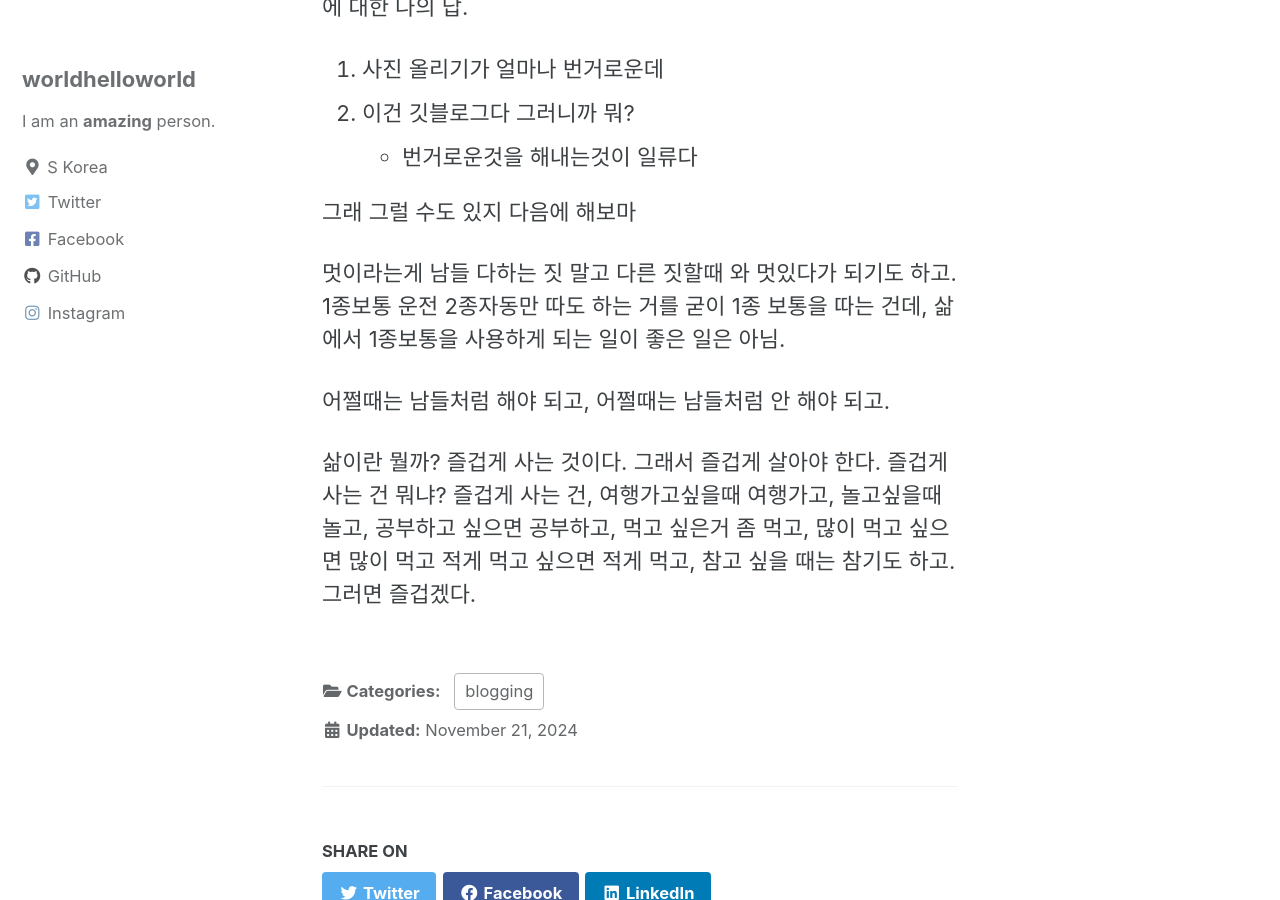
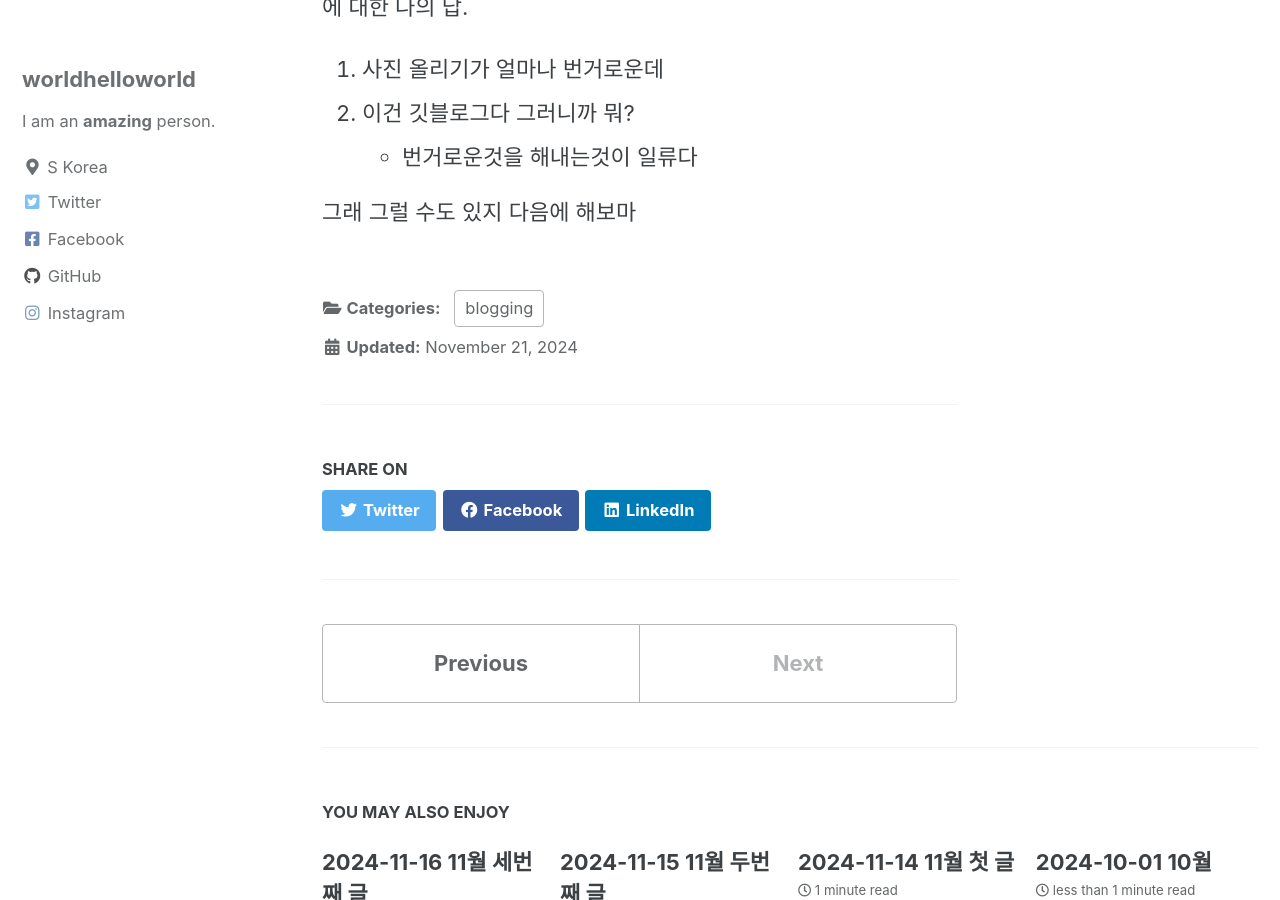
Before and after one commit to worldhelloworld/worldhelloworld.github.io, a Jekyll site: the page built from _posts/2024-11-21-go to bed241121.md, in a window 1280 px wide and 900 px high, scrolled down 1522 px. Built offline with Jekyll 4.4.1, drawn with Linux system fonts in a browser that asks for light colours; cached includes are drawn as plain includes.

Commit message:
241121 04

```diff
--- a/_posts/2024-11-21-go to bed241121.md
+++ b/_posts/2024-11-21-go to bed241121.md
@@ -48,12 +48,3 @@ Birds in the trap sing mcknight 샀다.
 
 그래 그럴 수도 있지
 다음에 해보마
-
-멋이라는게 남들 다하는 짓 말고 다른 짓할때 와 멋있다가 되기도 하고.
-1종보통 운전 2종자동만 따도 하는 거를 굳이 1종 보통을 따는 건데, 삶에서 1종보통을 사용하게 되는 일이 좋은 일은 아님.
-
-어쩔때는 남들처럼 해야 되고, 어쩔때는 남들처럼 안 해야 되고.
-
-삶이란 뭘까?
-즐겁게 사는 것이다. 그래서 즐겁게 살아야 한다.
-즐겁게 사는 건 뭐냐? 즐겁게 사는 건, 여행가고싶을때 여행가고, 놀고싶을때 놀고, 공부하고 싶으면 공부하고, 먹고 싶은거 좀 먹고, 많이 먹고 싶으면 많이 먹고 적게 먹고 싶으면 적게 먹고, 참고 싶을 때는 참기도 하고. 그러면 즐겁겠다.
```
